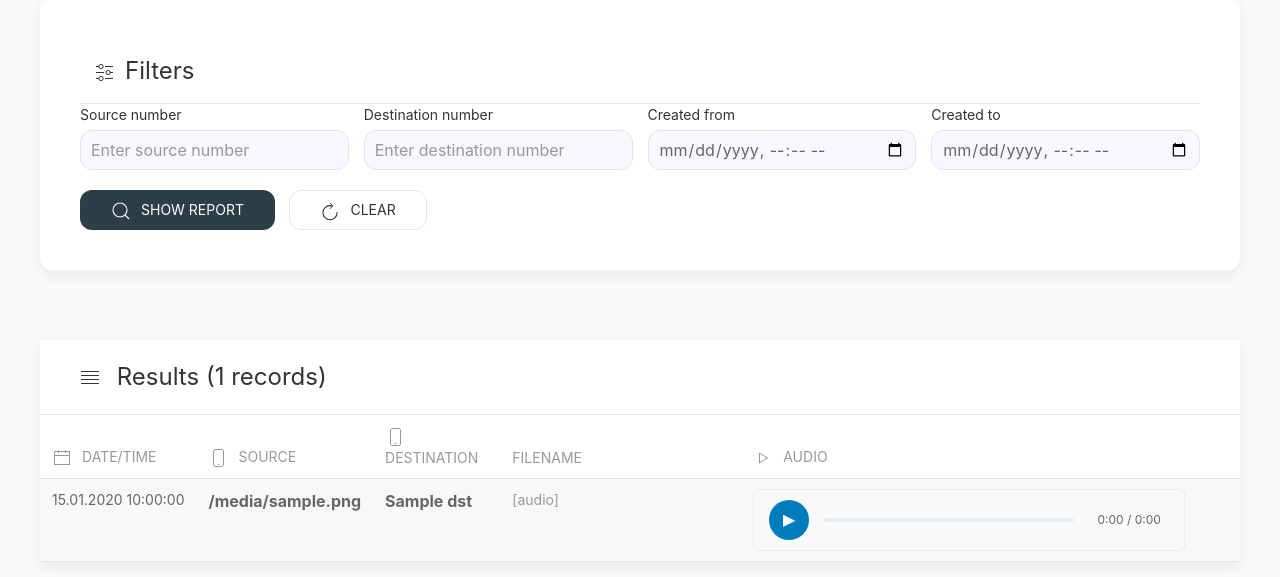
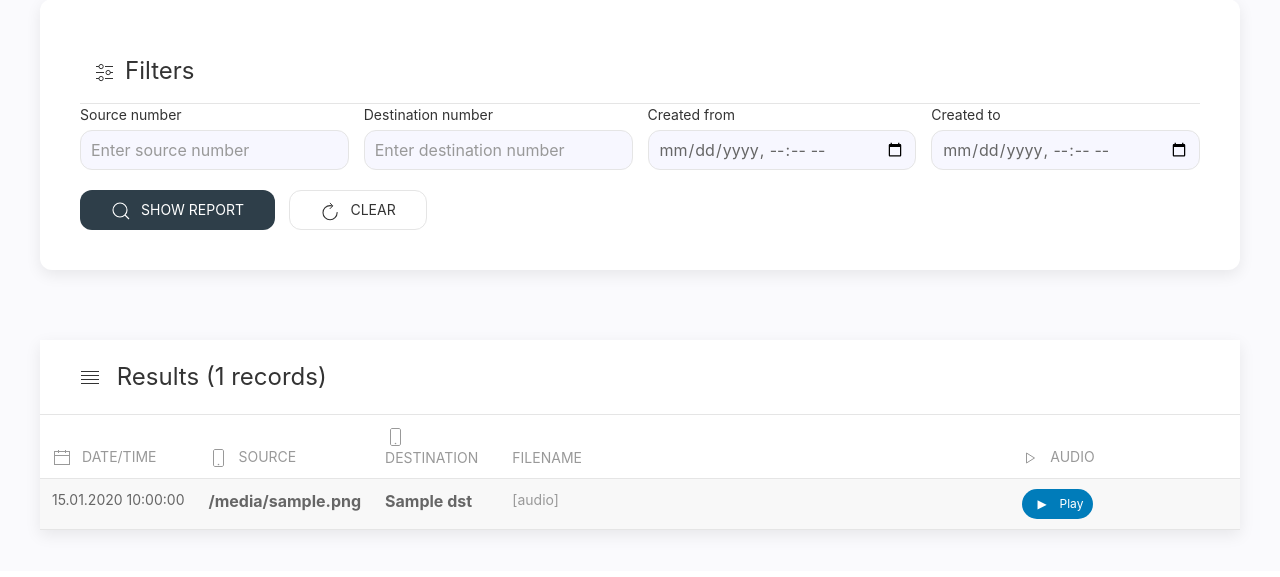
Before and after one commit to radetsky/PearlPBX2, a Django app: template apps/reports/templates/monitor.html in a window 1280 px wide. Shown: the part 229-806 px from the top of the page. After the commit the page ends 766 px from the top, so only its background shows below. Run offline with Django 4.2, Linux system fonts and the light colour scheme; tables that the repository leaves empty hold one stand-in row (values such as "Sample post"); the template is opened without the code that fills it: values that come from a table or form of the project are taken from there, most other values are stand-ins (such as "Sample title", 1, 10 or a date in 2020); parts of the project's set-up code (start-up, migrations or seed data) failed here and were passed over; some libraries are stand-ins or nearby versions.

Commit message:
change media player

```diff
--- a/apps/reports/templates/monitor.html
+++ b/apps/reports/templates/monitor.html
@@ -78,7 +78,7 @@
                                 <th>
                                     <span uk-icon="file-audio" class="uk-margin-small-right"></span>Filename
                                 </th>
-                                <th>
+                                <th class="uk-text-center">
                                     <span uk-icon="play" class="uk-margin-small-right"></span>Audio
                                 </th>
                             </tr>
@@ -102,13 +102,11 @@
                                 </td>
                                 <td class="uk-text-center">
                                     {% if rec.get_audio_url %}
-                                        <div class="simple-player" data-audio="{{ rec.get_audio_url }}">
-                                            <button class="play-btn" onclick="togglePlay(this)">▶</button>
-                                            <div class="progress-container" onclick="setProgress(event, this)">
-                                                <div class="progress-bar"></div>
-                                            </div>
-                                            <div class="time-info">0:00 / 0:00</div>
-                                        </div>
+				     <div class="compact-player" onclick="toggleCompactPlay(this)" data-audio="{{ rec.get_audio_url }}">
+		    			<button class="compact-btn">▶</button>
+		    			<span>Play</span>
+				     </div>
+
                                     {% else %}
                                         <span class="uk-text-muted">No audio</span>
                                     {% endif %}
```
